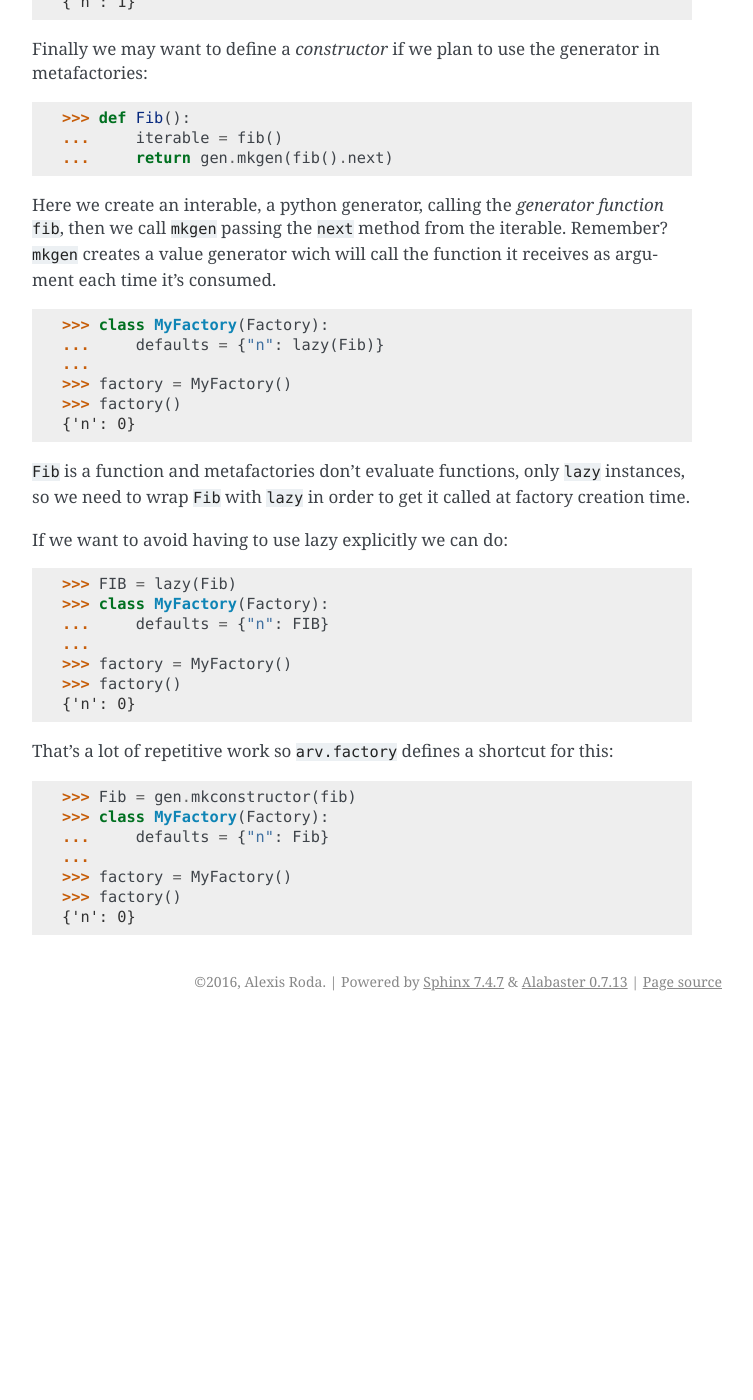
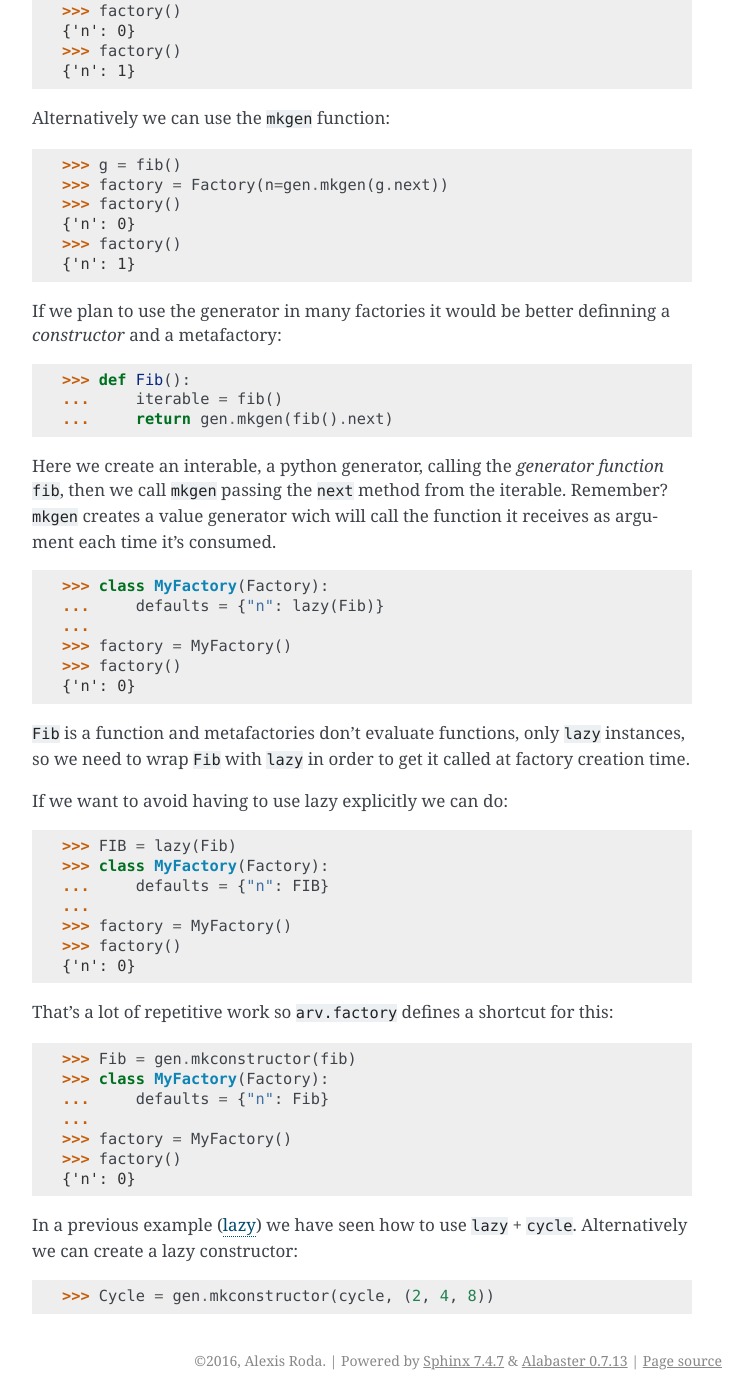
Before and after one commit to patxoca/arv.factory, a Sphinx documentation site: the page built from docs/source/tutorial.rst, in a window 1280 px wide and 1400 px high, scrolled down 10866 px. Shown: the whole window, without its empty margins (388-1141 px from the left). Built offline with Sphinx 7.4.7, drawn with Linux system fonts in a browser that asks for light colours; before the commit the page ends 11887 px from its top, so only the background shows below that; some of the changed text lies outside the part shown.

Commit message:
Update tutorial.

```diff
--- a/docs/source/tutorial.rst
+++ b/docs/source/tutorial.rst
@@ -290,7 +290,8 @@
    ...
    StopIteration
 
-the shared generator has been exhausted and raises an exception.
+the shared generator has been exhausted by the previous calls to
+``factory1`` and ``factory2`` and raises an exception.
 
 What we need is delaying the creation of the generator until the
 factory is created so each factory gets a different generator, this
@@ -486,6 +487,19 @@
    50
    >>> g.next()
    85
+
+or the ``next`` method from an iterator:
+
+.. doctest::
+
+   >>> l = [1, 2, 3]
+   >>> g = gen.mkgen(iter(l).next)
+   >>> g.next()
+   1
+   >>> g.next()
+   2
+
+This is how some of the generators are implemented.
 
 string
 ------
@@ -545,6 +559,8 @@
 
 Advanced usage
 ==============
+
+.. _sect_advanced_usage-lazy:
 
 lazy
 ----
@@ -636,8 +652,8 @@
    >>> factory()
    {'n': 1}
 
-Finally we may want to define a *constructor* if we plan to use the
-generator in metafactories:
+If we plan to use the generator in many factories it would be better
+definning a *constructor* and a metafactory:
 
 .. doctest::
 
@@ -688,3 +704,11 @@
    >>> factory = MyFactory()
    >>> factory()
    {'n': 0}
+
+In a previous example (:ref:`sect_advanced_usage-lazy`) we have seen
+how to use ``lazy`` + ``cycle``. Alternatively we can create a lazy
+constructor:
+
+.. doctest::
+
+   >>> Cycle = gen.mkconstructor(cycle, (2, 4, 8))
```
Also changed, not shown: other parts of docs/source/tutorial.rst (+2 -2 lines).
